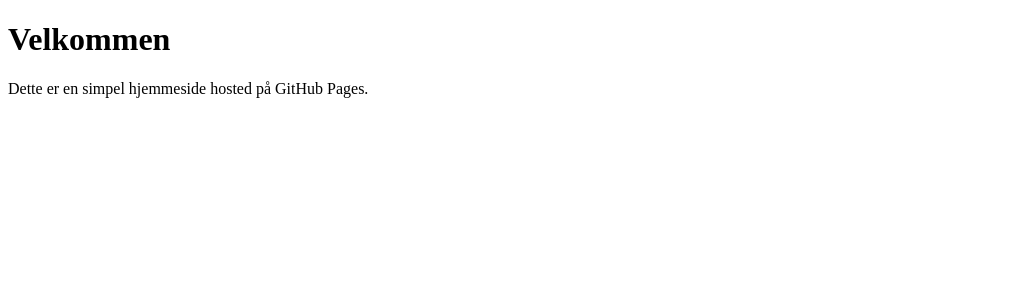
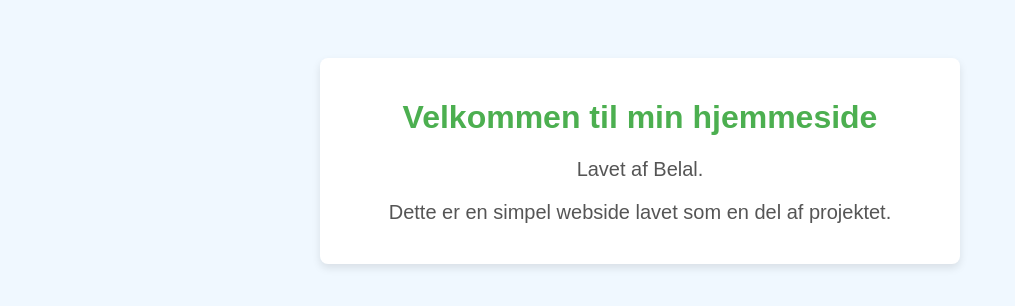
Before and after one commit to a5mab/belal.github.io, a plain HTML site: page index.html in a window 1280 px wide. Shown: the whole page, without its empty margins (0-1015 px from the left). Drawn offline with Linux system fonts and the light colour scheme.

Commit message:
Update index.html

```diff
--- a/index.html
+++ b/index.html
@@ -1,14 +1,41 @@
-
-
 <!DOCTYPE html>
 <html lang="da">
 <head>
     <meta charset="UTF-8">
     <meta name="viewport" content="width=device-width, initial-scale=1.0">
     <title>Velkommen</title>
+    <style>
+        body {
+            font-family: Arial, sans-serif;
+            background-color: #f0f8ff;
+            text-align: center;
+            padding-top: 50px;
+        }
+
+        h1 {
+            color: #4CAF50;
+        }
+
+        p {
+            color: #555;
+            font-size: 20px;
+        }
+
+        .container {
+            max-width: 600px;
+            margin: 0 auto;
+            background-color: white;
+            padding: 20px;
+            border-radius: 8px;
+            box-shadow: 0 4px 8px rgba(0, 0, 0, 0.1);
+        }
+    </style>
 </head>
 <body>
-    <h1>Velkommen</h1>
-    <p>Dette er en simpel hjemmeside hosted på GitHub Pages.</p>
+    <div class="container">
+        <h1>Velkommen til min hjemmeside</h1>
+        <p>Lavet af Belal.</p>
+        <p>Dette er en simpel webside lavet som en del af projektet.</p>
+    </div>
 </body>
 </html>
```
